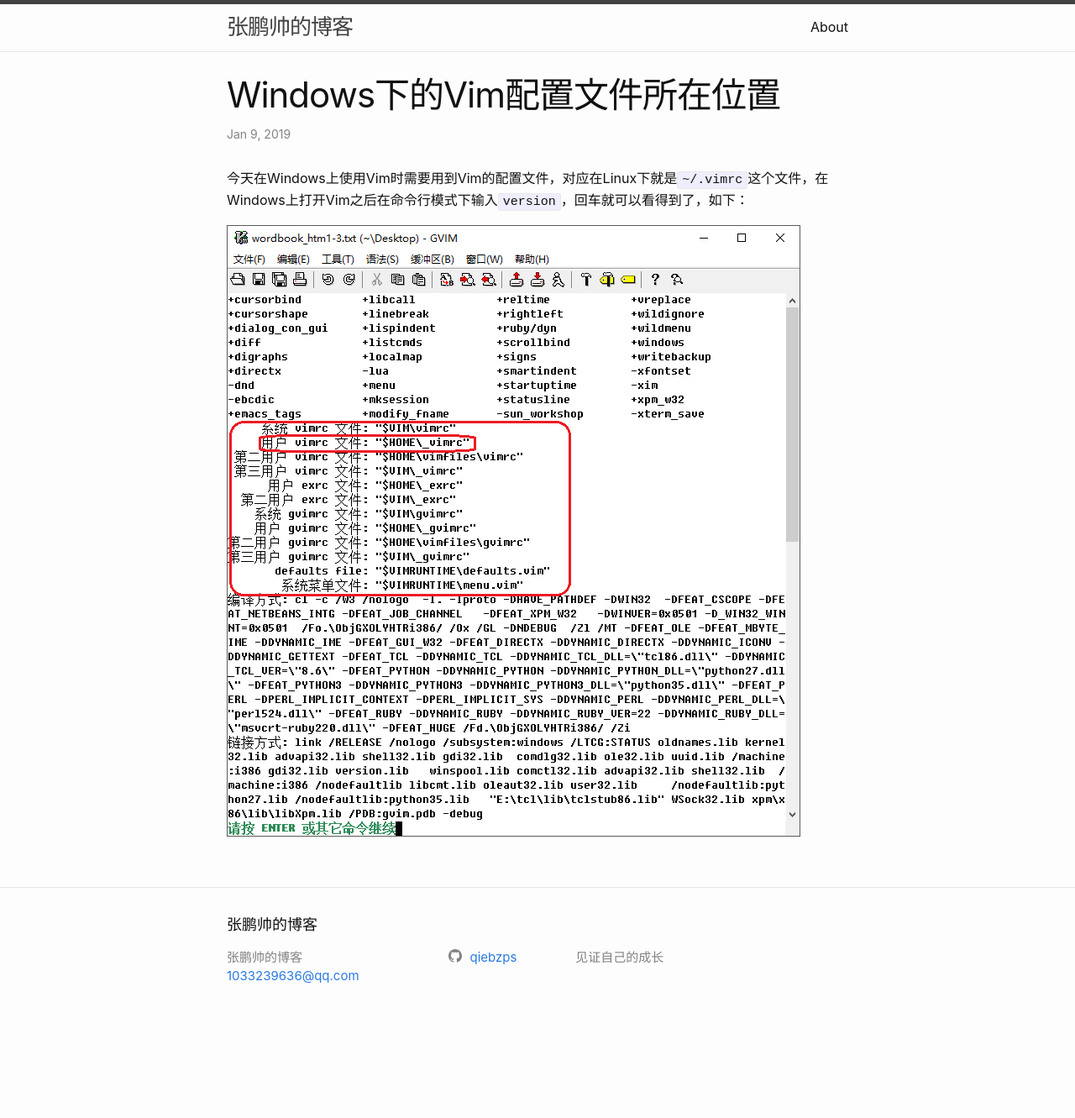
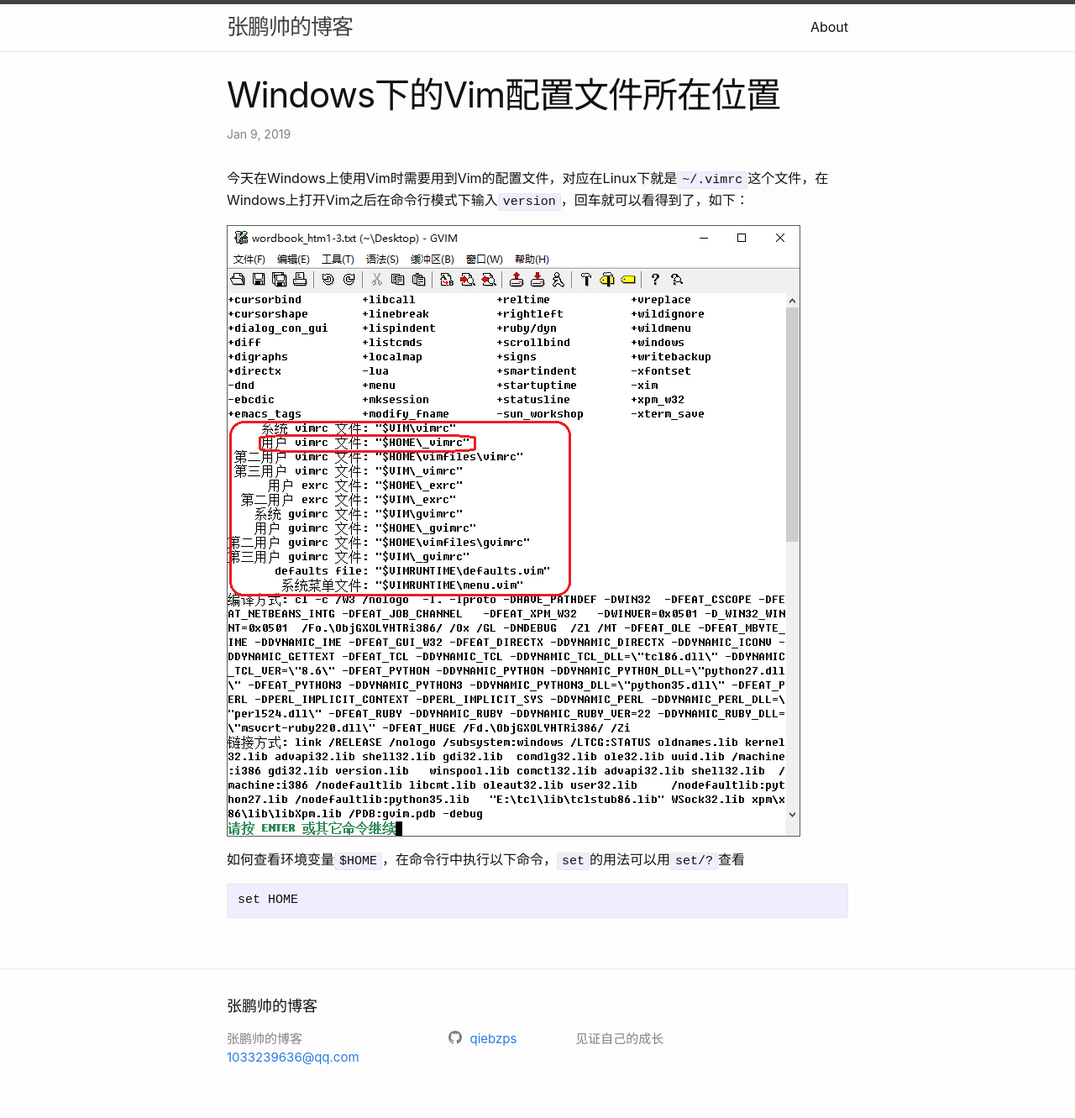
Before and after one commit to qiebzps/qiebzps.github.io, a Jekyll site: the page built from _posts/2019-01-09-Windows下的Vim配置文件所在位置.md, in a window 1280 px wide. Shown: the whole page at 84% size. Built offline with Jekyll 4.4.1, drawn with Linux system fonts in a browser that asks for light colours; before the commit the page ends 1234 px from its top, so only the background shows below that.

Commit message:
Update 2019-01-09-Windows下的Vim配置文件所在位置.md

````diff
--- a/_posts/2019-01-09-Windows下的Vim配置文件所在位置.md
+++ b/_posts/2019-01-09-Windows下的Vim配置文件所在位置.md
@@ -9,4 +9,10 @@ tags: Vim Windows
 
 ![Windows下的Vim配置文件所在位置01.png][01]
 
+如何查看环境变量```$HOME```，在命令行中执行以下命令，```set```的用法可以用```set/?```查看
+
+```powershell
+set HOME
+```
+
 [01]:{{site.url}}/images/Windows下的Vim配置文件所在位置01.png
````
